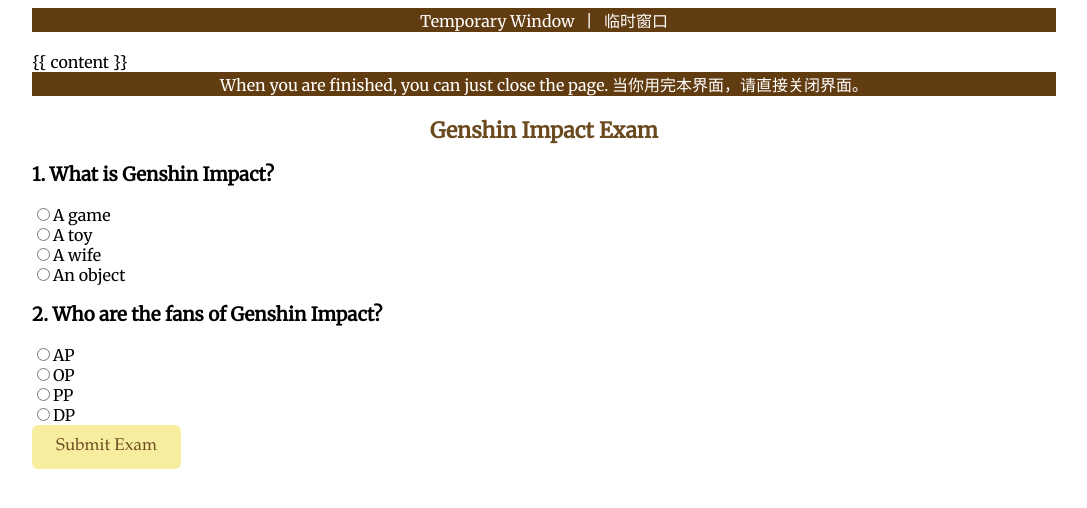
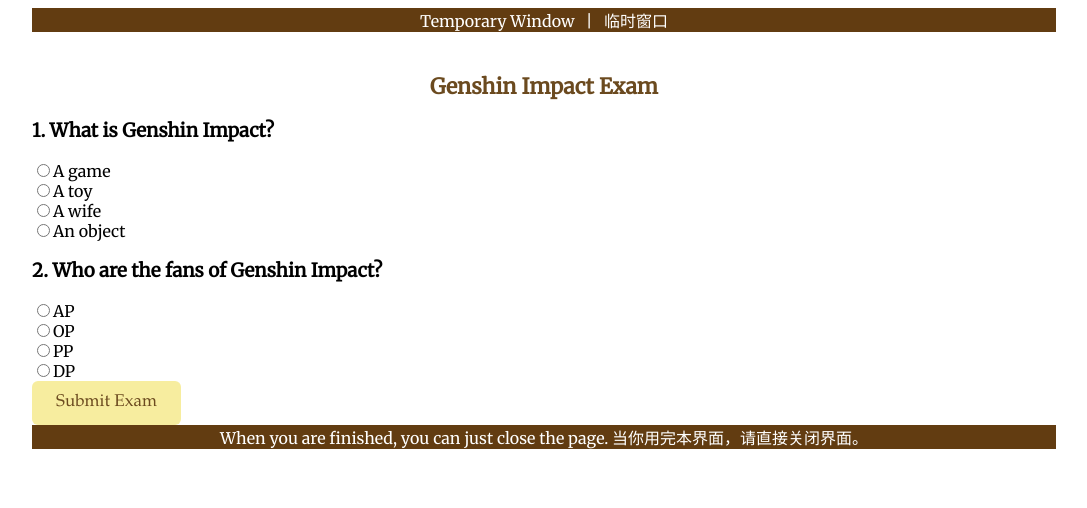
Before and after one commit to Bear-Resort/bear-resort.github.io, a Jekyll site: the page genshin_test/exam.html, which Jekyll copies as it is, in a window 1280 px wide. Shown: the top 508 px of the page, without its empty margins (96-1183 px from the left). Built offline with Jekyll 4.4.1, drawn with Linux system fonts in a browser that asks for light colours.

Commit message:
Update exam.html

```diff
--- a/genshin_test/exam.html
+++ b/genshin_test/exam.html
@@ -15,11 +15,6 @@
         Temporary Window &nbsp; | &nbsp; 临时窗口
     </div>
     <br>
-    {{ content }}
-    <br>
-    <div class="topnav" style="text-align: center;">
-  When you are finished, you can just close the page. 当你用完本界面，请直接关闭界面。
-</div>
     <h1>Genshin Impact Exam</h1>
 
     <div class="exam-container" id="exam-container">
@@ -27,6 +22,10 @@
     </div>
 
     <button id="submit-btn" style="display: none;">Submit Exam</button>
+
+    <div class="topnav" style="text-align: center;">
+  When you are finished, you can just close the page. 当你用完本界面，请直接关闭界面。
+</div>
 
     <!-- External JS File -->
     <script src="script.js"></script>
```
